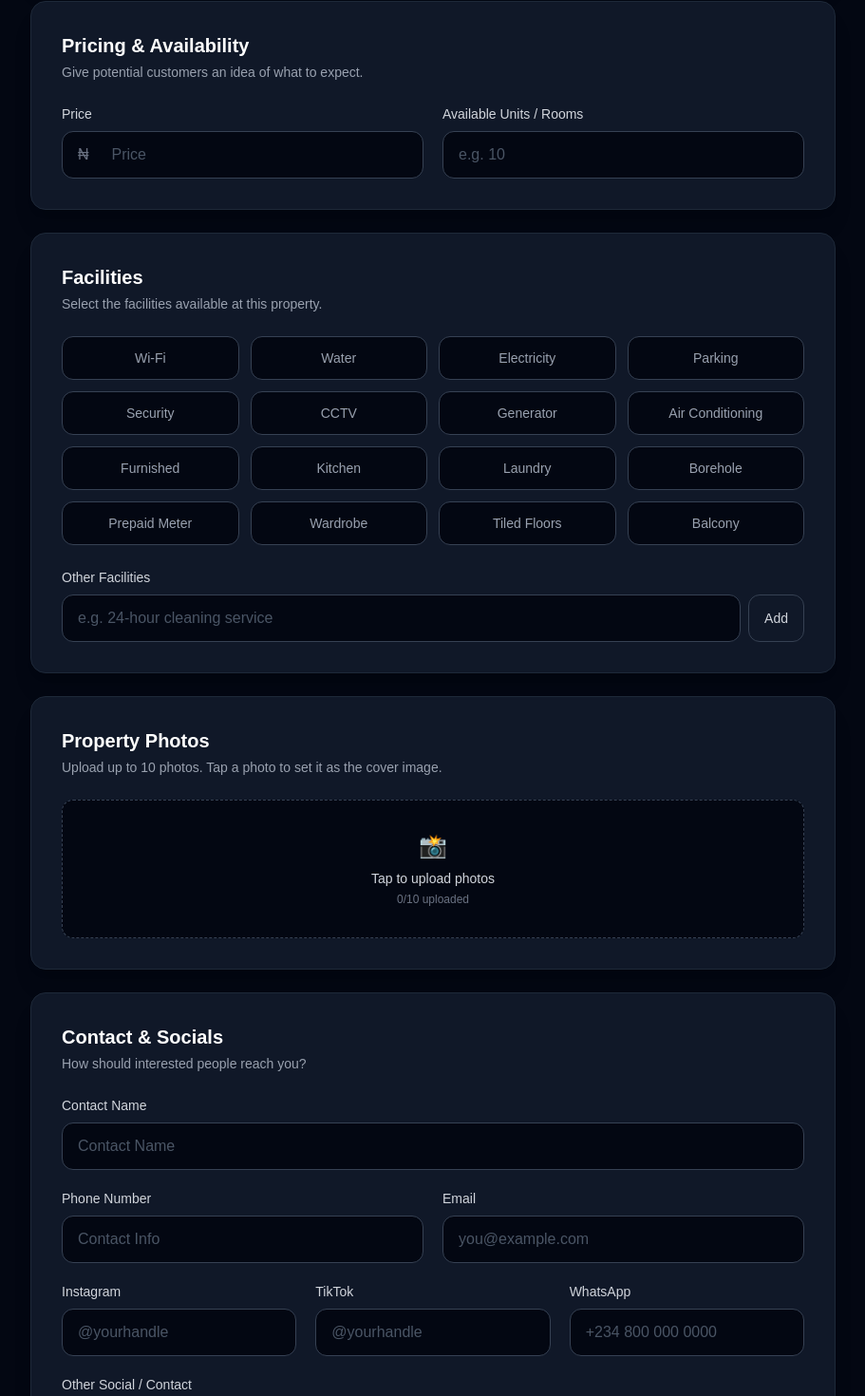
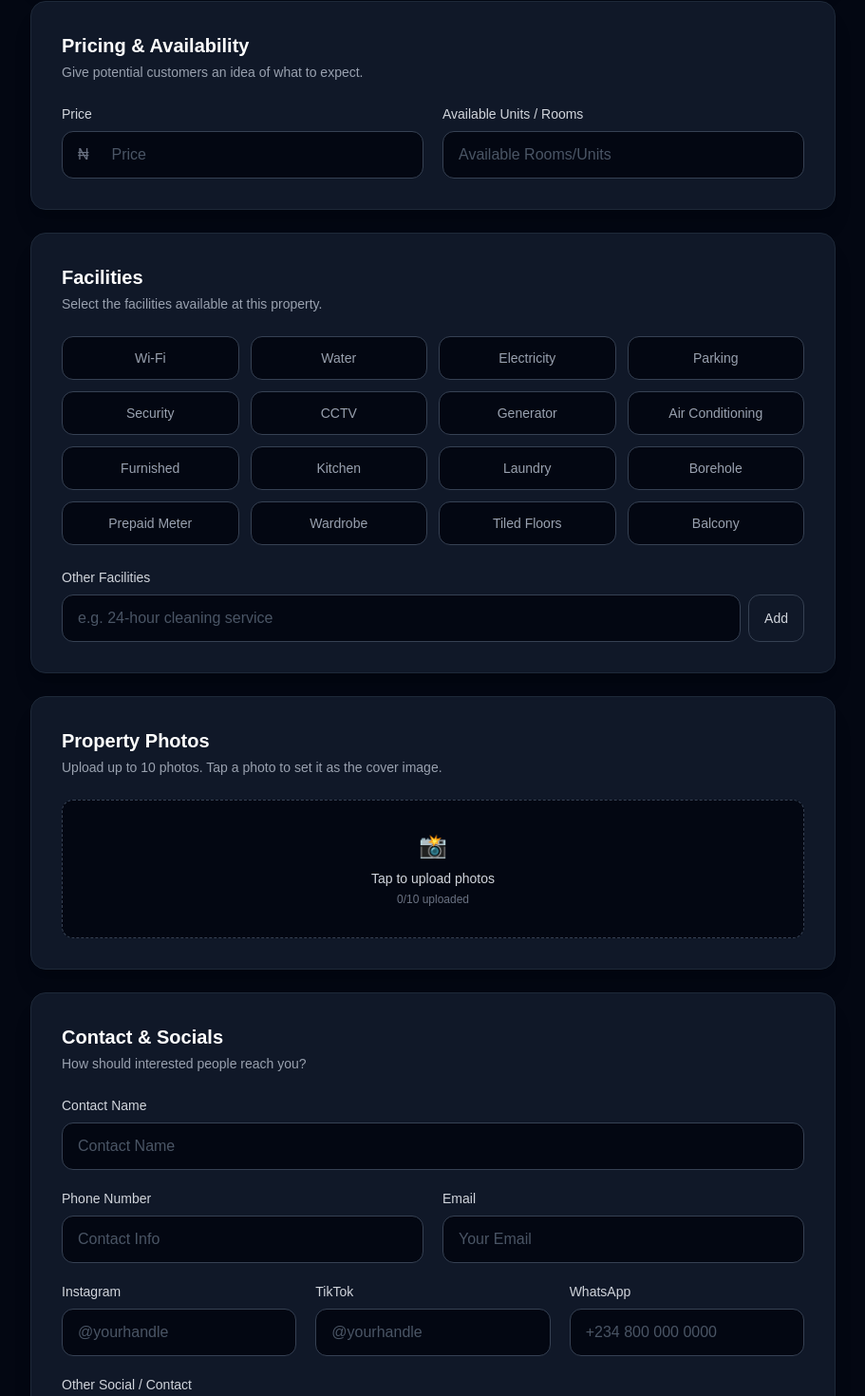
Before and after one commit to anoze209-art/my-kove, a Next.js app: page /property-owners/list-property in a window 1280 px wide. Shown: the part 1144-2614 px from the top of the page at 95% size, without its empty margins (184-1095 px from the left). Built offline with nearby package versions, Linux system fonts and the light colour scheme.

Commit message:
Update input fields for available units and email

```diff
--- a/app/property-owners/list-property/page.tsx
+++ b/app/property-owners/list-property/page.tsx
@@ -479,10 +479,10 @@ export default function ListProperty() {
                 <input
                   type="number"
                   required
-                  min="1"
+                  min="0"
                   value={units}
                   onChange={(e) => setUnits(e.target.value)}
-                  placeholder="e.g. 10"
+                  placeholder="Available Rooms/Units"
                   className={inputClass}
                 />
               </div>
@@ -667,7 +667,7 @@ export default function ListProperty() {
                     type="email"
                     value={contactEmail}
                     onChange={(e) => setContactEmail(e.target.value)}
-                    placeholder="you@example.com"
+                    placeholder="Your Email"
                     className={inputClass}
                   />
                 </div>
```
